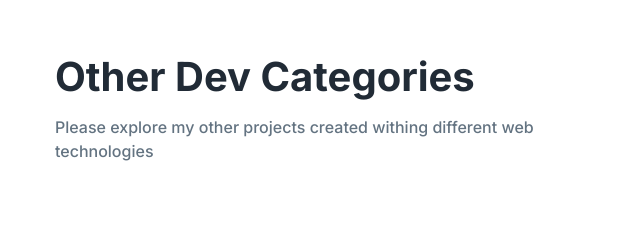
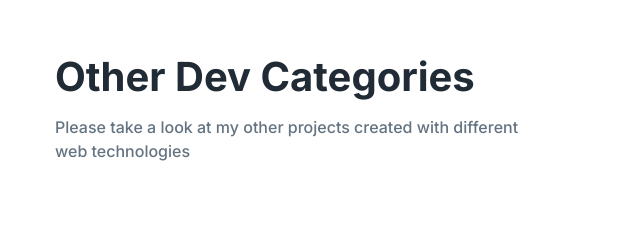
Before and after one commit to SSvetlana2020/SSvetlana2020.github.io, a plain HTML site: page index.html in a window 1280 px wide. Shown: the part 2165-2395 px from the top of the page, 0-640 px from the left. Drawn offline with Linux system fonts and the light colour scheme.

Commit message:
Update index.html

```diff
--- a/index.html
+++ b/index.html
@@ -215,7 +215,7 @@
                     <div class="categories__top">
                         <h2 class="categories__section-title">
                             <span>Other Dev categories</span>
-                            Please explore my other projects created withing different web technologies
+                            Please take a look at my other projects created with different web technologies
                         </h2>
                         <div class="categories__btn">
                             <a href="https://www.linkedin.com/in/svetlanashtyk/" class="btn-blue"
```
